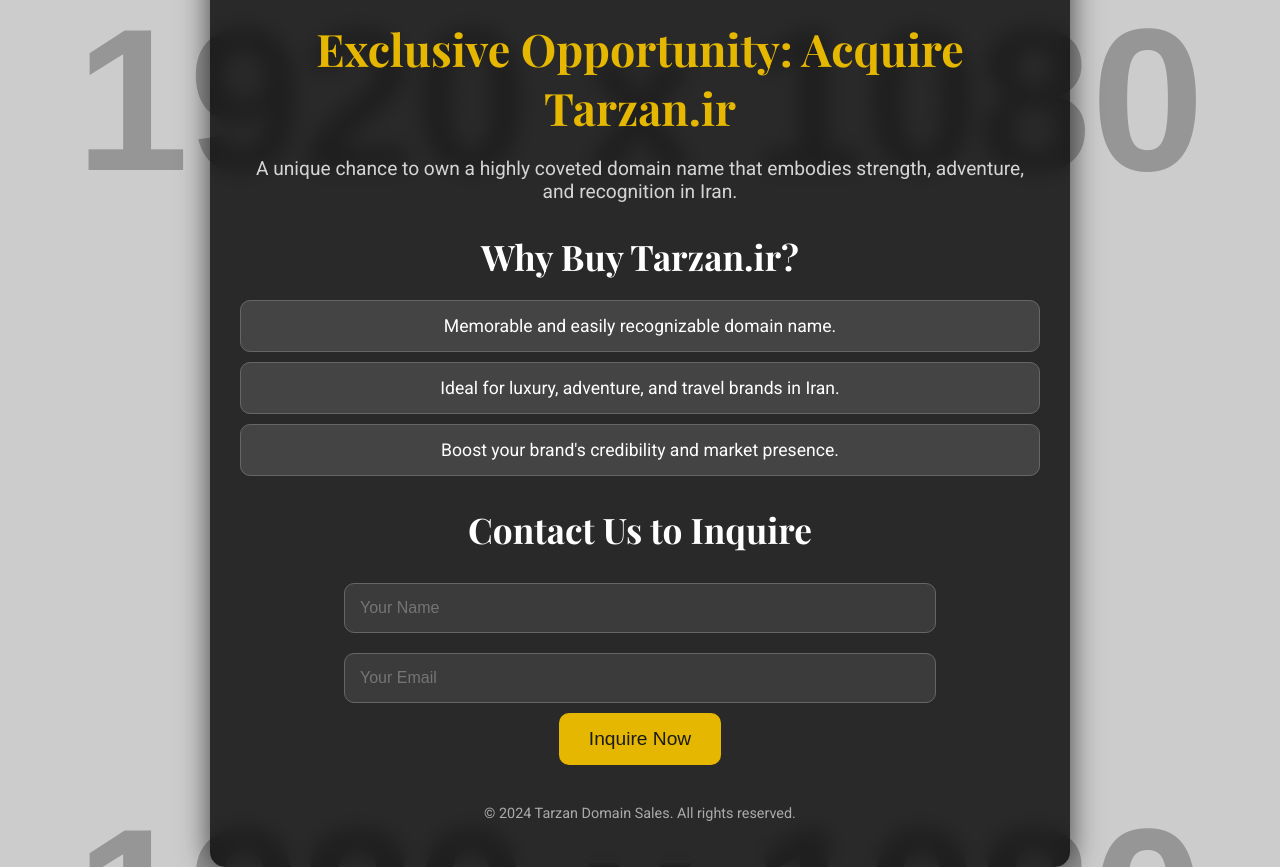
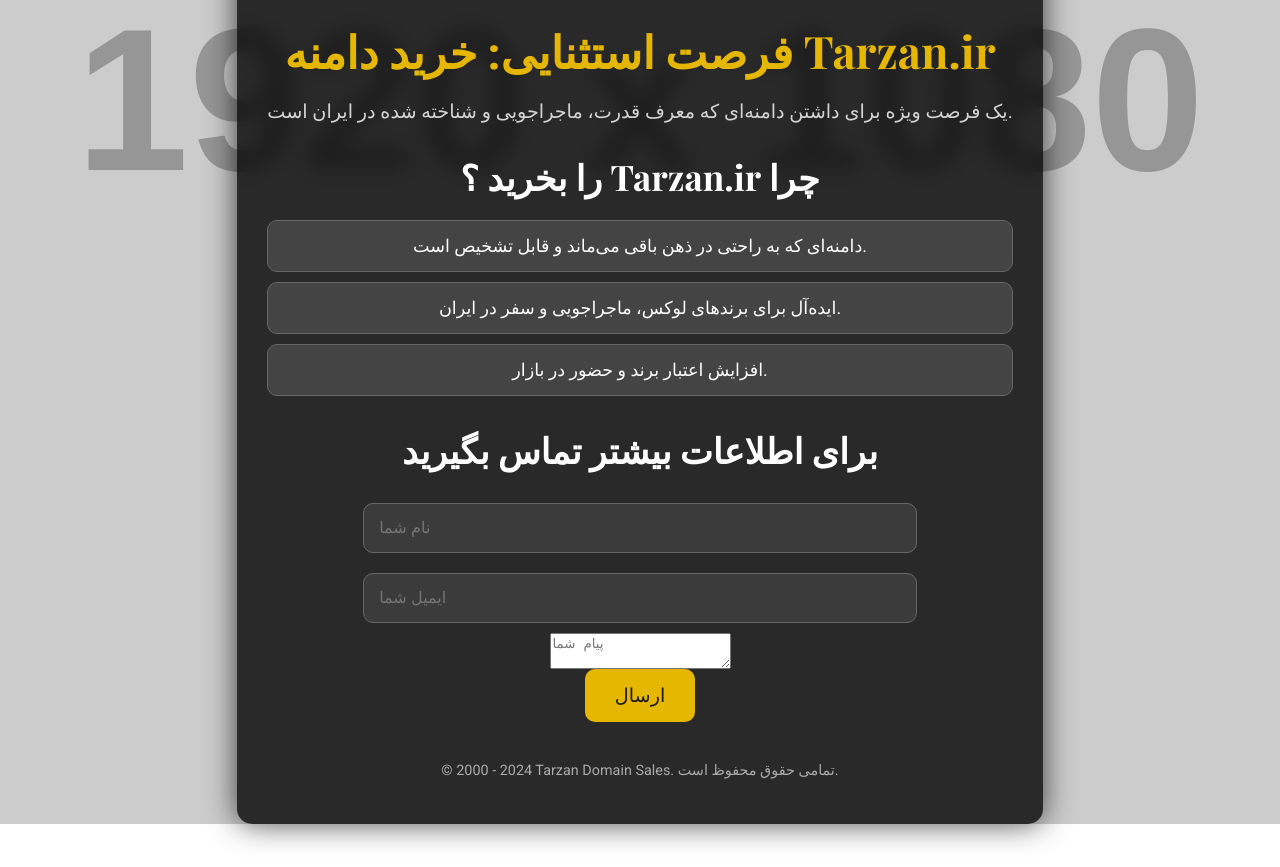
Before and after one commit to hossisa/tarzan, a plain HTML site: page index.html in a window 1280 px wide. Shown: the part 284-1151 px from the top of the page. After the commit the page ends 1108 px from the top, so only its background shows below. Drawn offline with nearby package versions, Linux system fonts and the light colour scheme; placeholder pictures from the web are drawn by us.

Commit message:
Update index.html

```diff
--- a/index.html
+++ b/index.html
@@ -1,44 +1,46 @@
 <!DOCTYPE html>
-<html lang="en">
+<html lang="fa">
 <head>
     <meta charset="UTF-8">
     <meta name="viewport" content="width=device-width, initial-scale=1.0">
-    <title>Tarzan.ir - Premium Domain for Sale</title>
-    <meta name="description" content="Own the exclusive Tarzan.ir domain. Perfect for businesses seeking a strong, memorable brand presence in Iran.">
-    <meta name="keywords" content="Tarzan, domain for sale, premium domain, buy domain, memorable brand, luxury domain, Iran, travel">
+    <title>فروش دامنه لوکس Tarzan.ir - بهترین دامنه برای فروش در ایران</title>
+    <meta name="description" content="فرصت استثنایی برای خرید دامنه Tarzan.ir. ایده‌آل برای کسب و کارهای لوکس و ماجراجویی در ایران.">
+    <meta name="keywords" content="فروش دامنه, خرید دامنه, دامنه لوکس, دامنه معتبر, کسب و کار, ایران, Tarzan, دامنه Tarzan.ir">
     <meta name="author" content="Tarzan Domain Sales">
     <link rel="stylesheet" href="styles.css">
     <link href="https://fonts.googleapis.com/css2?family=Playfair+Display:wght@700&family=Roboto:wght@400;500&display=swap" rel="stylesheet">
-    <meta property="og:title" content="Tarzan.ir - Premium Domain for Sale">
-    <meta property="og:description" content="Own the exclusive Tarzan.ir domain. Perfect for businesses seeking a strong, memorable brand presence in Iran.">
-    <meta property="og:image" content="https://imgur.com/a/dUPThR7">
+    <meta property="og:title" content="فروش دامنه لوکس Tarzan.ir - بهترین دامنه برای فروش در ایران">
+    <meta property="og:description" content="فرصت استثنایی برای خرید دامنه Tarzan.ir. ایده‌آل برای کسب و کارهای لوکس و ماجراجویی در ایران.">
+    <meta property="og:image" content="https://s8.uupload.ir/files/khashayar-kouchpeydeh-ww3mv9cgmx8-unsplash_2_mwz2.jpg">
     <meta property="og:url" content="https://www.tarzan.ir">
+    <meta name="robots" content="index, follow">
 </head>
 <body>
     <div class="container">
         <header>
-            <img src="https://imgur.com/a/dUPThR7" alt="Tarzan.ir - Luxury Domain for Sale" class="header-image">
-            <h1>Exclusive Opportunity: Acquire <span class="highlight">Tarzan.ir</span></h1>
-            <p class="subheadline">A unique chance to own a highly coveted domain name that embodies strength, adventure, and recognition in Iran.</p>
+            <img src="https://s8.uupload.ir/files/khashayar-kouchpeydeh-ww3mv9cgmx8-unsplash_2_mwz2.jpg" alt="فروش دامنه Tarzan.ir" class="header-image">
+            <h1>فرصت استثنایی: خرید دامنه <span class="highlight">Tarzan.ir</span></h1>
+            <p class="subheadline">یک فرصت ویژه برای داشتن دامنه‌ای که معرف قدرت، ماجراجویی و شناخته شده در ایران است.</p>
         </header>
         <section class="details">
-            <h2>Why Buy Tarzan.ir?</h2>
+            <h2>را بخرید ؟  Tarzan.ir چرا </h2>
             <ul>
-                <li>Memorable and easily recognizable domain name.</li>
-                <li>Ideal for luxury, adventure, and travel brands in Iran.</li>
-                <li>Boost your brand's credibility and market presence.</li>
+                <li>دامنه‌ای که به راحتی در ذهن باقی می‌ماند و قابل تشخیص است.</li>
+                <li>ایده‌آل برای برندهای لوکس، ماجراجویی و سفر در ایران.</li>
+                <li>افزایش اعتبار برند و حضور در بازار.</li>
             </ul>
         </section>
         <section class="cta">
-            <h2>Contact Us to Inquire</h2>
-            <form action="#" method="POST">
-                <input type="text" name="name" placeholder="Your Name" required>
-                <input type="email" name="email" placeholder="Your Email" required>
-                <button type="submit">Inquire Now</button>
+            <h2>برای اطلاعات بیشتر تماس بگیرید</h2>
+            <form action="https://formspree.io/f/meqyykzr" method="POST">
+                <input type="text" name="name" placeholder="نام شما" required>
+                <input type="email" name="email" placeholder="ایمیل شما" required>
+                <textarea name="message" placeholder="پیام شما" required></textarea>
+                <button type="submit">ارسال</button>
             </form>
         </section>
         <footer>
-            <p>&copy; 2024 Tarzan Domain Sales. All rights reserved.</p>
+            <p>&copy; 2000 - 2024 Tarzan Domain Sales. تمامی حقوق محفوظ است.</p>
         </footer>
     </div>
 </body>
```
